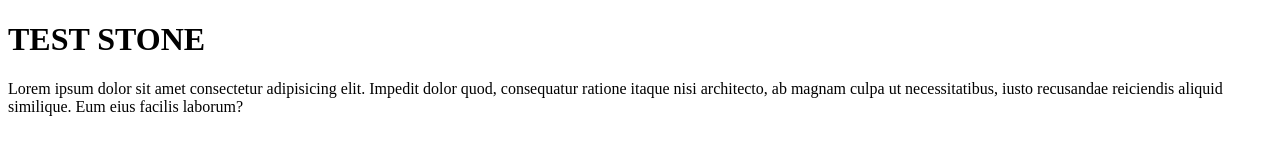
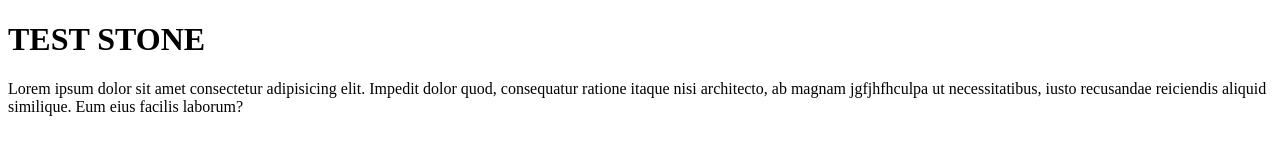
Before and after one commit to StanStoneStoned/Blues-Line-site, a plain HTML site: page Index.html in a window 1280 px wide. Drawn offline with Linux system fonts and the light colour scheme.

Commit message:
ajout test

```diff
--- a/Index.html
+++ b/Index.html
@@ -10,7 +10,7 @@
 
 <body>
 <h1>TEST STONE</h1>
-<p>Lorem ipsum dolor sit amet consectetur adipisicing elit. Impedit dolor quod, consequatur ratione itaque nisi architecto, ab magnam culpa ut necessitatibus, iusto recusandae reiciendis aliquid similique. Eum eius facilis laborum?</p>
+<p>Lorem ipsum dolor sit amet consectetur adipisicing elit. Impedit dolor quod, consequatur ratione itaque nisi architecto, ab magnam jgfjhfhculpa ut necessitatibus, iusto recusandae reiciendis aliquid similique. Eum eius facilis laborum?</p>
 </body>
 
 </html>
```
